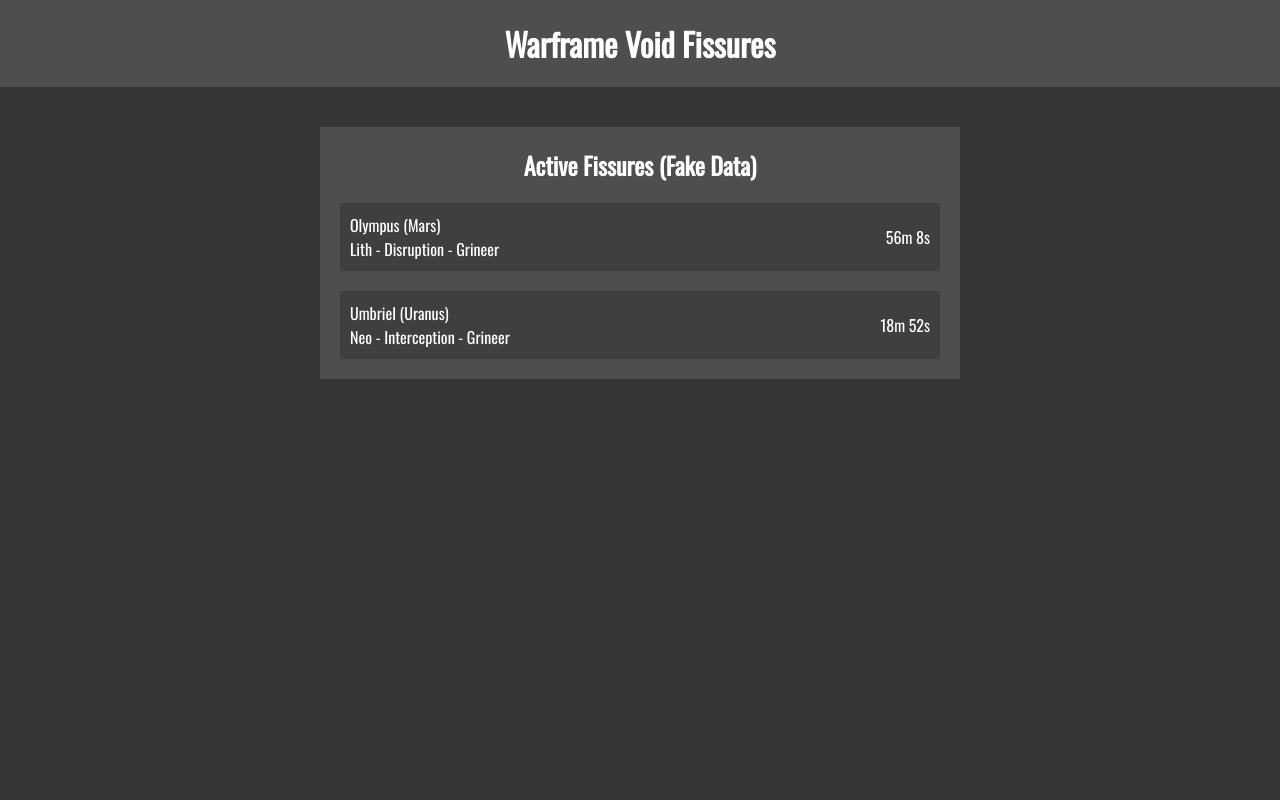
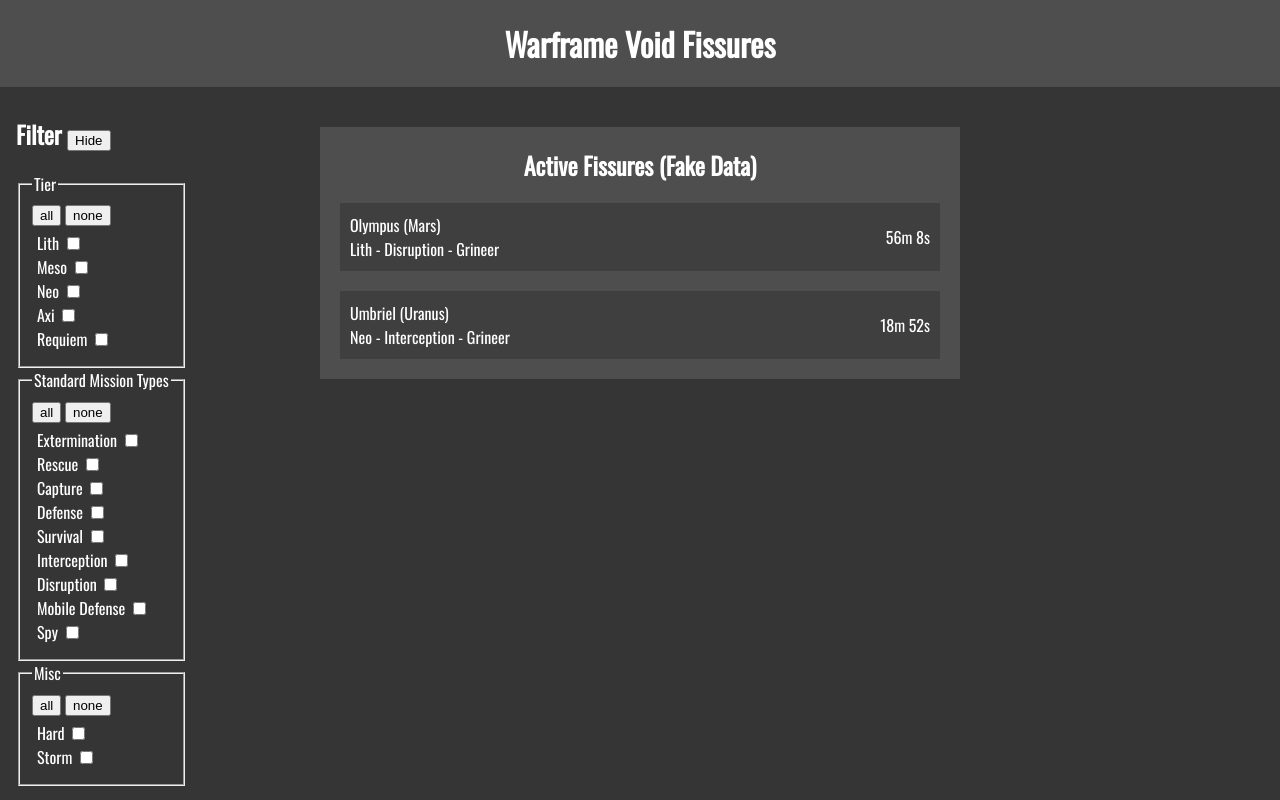
Before and after one commit to JoeZlonicky/warframe-void-fissures, a plain HTML site: page index.html in a window 1280 px wide. Drawn offline with nearby package versions, Linux system fonts and the light colour scheme.

Commit message:
Add filter HTML structure

```diff
--- a/index.html
+++ b/index.html
@@ -10,7 +10,97 @@
 </head>
 <body>
     <header>Warframe Void Fissures</header>
+    <form class="filter-container">
+        <h2>Filter <button type="button">Hide</button></h2>
 
+        <fieldset>
+            <legend>Tier</legend>
+            <button type="button">all</button>
+            <button type="button">none</button>
+            <ul>
+                <li>
+                    <label>Lith</label>
+                    <input type="checkbox" name="lith">
+                </li>
+                <li>
+                    <label>Meso</label>
+                    <input type="checkbox" name="meso">
+                </li>
+                <li>
+                    <label>Neo</label>
+                    <input type="checkbox" name="neo">
+                </li>
+                <li>
+                    <label>Axi</label>
+                    <input type="checkbox" name="axi">
+                </li>
+                <li>
+                    <label>Requiem</label>
+                    <input type="checkbox" name="requiem">
+                </li>
+            </ul>
+        </fieldset>
+
+        <fieldset>
+            <legend>Standard Mission Types</legend>
+            <button type="button">all</button>
+            <button type="button">none</button>
+            <ul>
+                <li>
+                    <label>Extermination</label>
+                    <input type="checkbox" name="extermination">
+                </li>
+                <li>
+                    <label>Rescue</label>
+                    <input type="checkbox" name="rescue">
+                </li>
+                <li>
+                    <label>Capture</label>
+                    <input type="checkbox" name="capture">
+                </li>
+                <li>
+                    <label>Defense</label>
+                    <input type="checkbox" name="defense">
+                </li>
+                <li>
+                    <label>Survival</label>
+                    <input type="checkbox" name="survival">
+                </li>
+                <li>
+                    <label>Interception</label>
+                    <input type="checkbox" name="interception">
+                </li>
+                <li>
+                    <label>Disruption</label>
+                    <input type="checkbox" name="disruption">
+                </li>
+                <li>
+                    <label>Mobile Defense</label>
+                    <input type="checkbox" name="mobile-defense">
+                </li>
+                <li>
+                    <label>Spy</label>
+                    <input type="checkbox" name="spy">
+                </li>
+            </ul>
+        </fieldset>
+
+        <fieldset>
+            <legend>Misc</legend>
+            <button type="button">all</button>
+            <button type="button">none</button>
+            <ul>
+                <li>
+                    <label>Hard</label>
+                    <input type="checkbox" name="hard">
+                </li>
+                <li>
+                    <label>Storm</label>
+                    <input type="checkbox" name="storm">
+                </li>
+            </ul>
+        </fieldset>
+    </form>
     <div class="container">
         <h2>Active Fissures (Fake Data)</h2>
         <div class="card-container"></div>
--- a/style.css
+++ b/style.css
@@ -27,6 +27,18 @@ header {
     text-align: center;
     width: 100%;
     box-sizing: border-box;
+}
+
+.filter-container {
+    position: absolute;
+    left: 1rem;
+    top: 6rem;
+}
+
+form ul {
+    list-style-type: none;
+    margin: 0;
+    padding: 5px;
 }
 
 .container {
```
